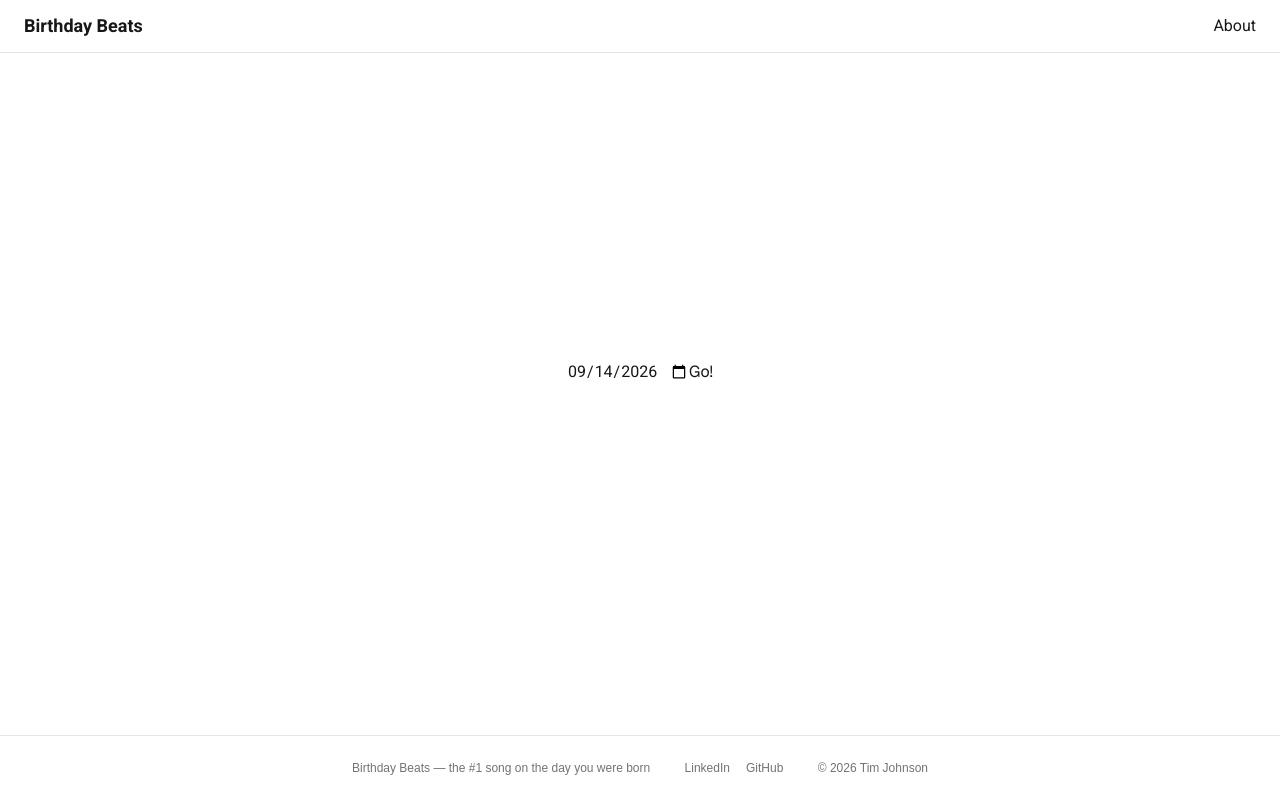
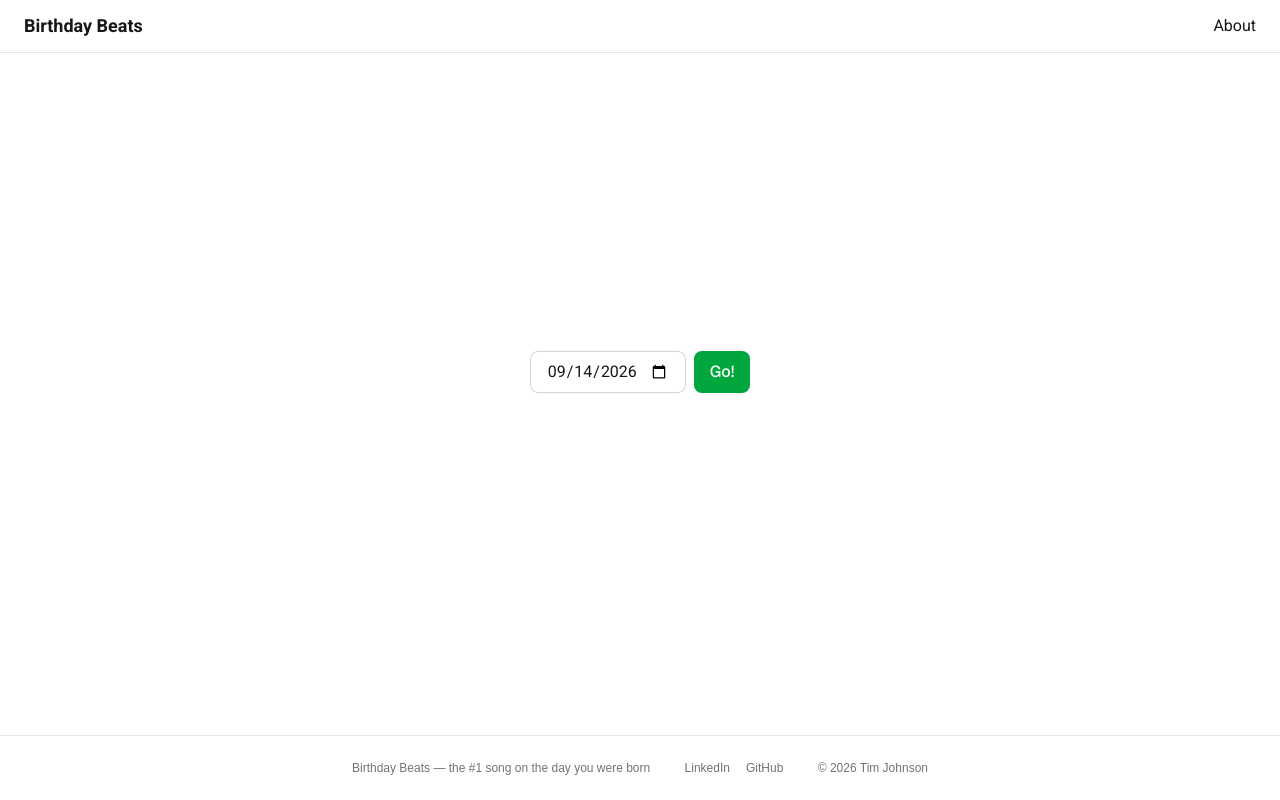
Before and after one commit to tjohnson009/birthday-beats, a Next.js app: page / in a window 1280 px wide. Built offline with nearby package versions, Linux system fonts and the light colour scheme.

Commit message:
Style the date picker and submit button

```diff
--- a/src/app/page.tsx
+++ b/src/app/page.tsx
@@ -19,7 +19,6 @@ export default function Home() {
     const [error, setError] = useState<string | null>(null);
     const [songData, setSongData] = useState<null | SongResult>(null);
     // const resultsRef = useRef<HTMLDivElement | null>(null)
-
 
     const handleDateChange = (e: React.ChangeEvent<HTMLInputElement>) => {
         setDate(e.currentTarget.value);
@@ -54,7 +53,7 @@ export default function Home() {
     return (
         <div className="flex flex-col flex-1 items-center justify-center font-sans dark:bg-black">
             <main className="flex flex-col flex-1 items-center justify-center w-full py-4 gap-5.5">
-                <form action="" id="date" onSubmit={onDateSubmit}>
+                <form action="" id="date" className="flex mx-auto gap-2" onSubmit={onDateSubmit}>
                     <input
                         type="date"
                         max={today}
@@ -62,9 +61,14 @@ export default function Home() {
                         id="date-picker"
                         value={date}
                         onChange={handleDateChange}
-                        className={roboto.className}
+                        className={`${roboto.className} px-4 py-2 rounded-lg border border-neutral-300 dark:border-neutral-700
+  bg-white dark:bg-neutral-900 focus:outline-none focus:ring-2 focus:ring-neutral-400 scheme-light dark:scheme-dark hover:cursor-pointer`}
                     />
-                    <button type="submit" form="date">
+                    <button
+                        type="submit"
+                        className="rounded-lg px-4 py-2 text-white font-medium bg-green-600 hover:bg-green-700 hover:cursor-pointer"
+                        form="date"
+                    >
                         Go!
                     </button>
                 </form>
```
